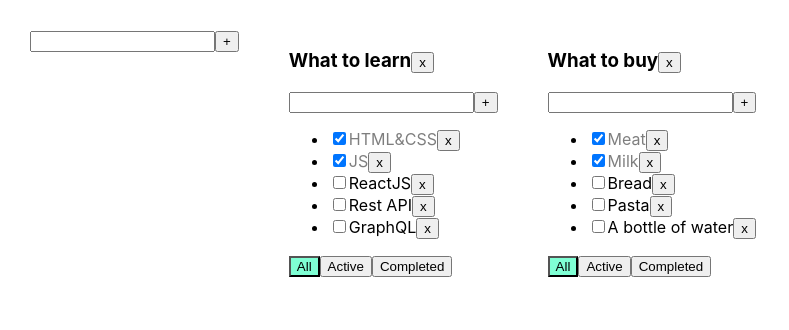
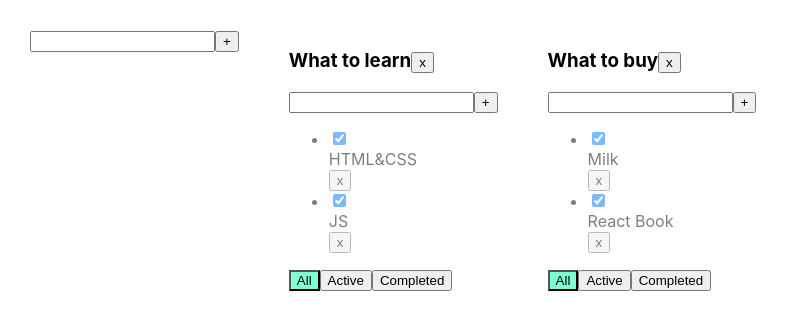
Before and after one commit to Karpenko21/1-todolist, a React (Create React App) app: page / in a window 1280 px wide. Shown: the top 330 px of the page, without its empty margins (0-789 px from the left). Built offline with nearby package versions, Linux system fonts and the light colour scheme.

Commit message:
Lesson 6 my version part1

```diff
--- a/src/AddItemForm.tsx
+++ b/src/AddItemForm.tsx
@@ -1,49 +1,47 @@
-import React, {ChangeEvent, KeyboardEvent, useState} from 'react';
-import styles from "./Todolist.module.css";
+import React, {ChangeEvent, FC, KeyboardEvent, useState} from 'react';
 
 type AddItemFormPropsType = {
-    addItem: (title:string) => void
+    addItem: (title: string) => void
 }
+const AddItemForm: FC<AddItemFormPropsType> = (props) => {
 
-const AddItemForm: React.FC<AddItemFormPropsType> = (props) => {
+    let [title, setTitle] = useState("")
+    let [error, setError] = useState<string | null>(null)
 
-    const [title, setTitle] = useState("")
-    const [error, setError] = useState<boolean>(false)
-
-    const userError = 'Title is required'
+    const addTask= () => {
+        let newTitle = title.trim();
+        if (newTitle !== "") {
+            props.addItem(newTitle)
+            setTitle("");
+        } else {
+            setError("Title is required");
+        }
+    }
 
     const onChangeHandler = (e: ChangeEvent<HTMLInputElement>) => {
         setTitle(e.currentTarget.value)
-        setError(false)
-    }
-
-    const addItem = () => {
-        if (title.trim()) {
-            props.addItem(title.trim());
-            setTitle("");
-        } else {
-            setError(true)
-        }
     }
 
     const onKeyPressHandler = (e: KeyboardEvent<HTMLInputElement>) => {
-        if (e.key === "Enter") {
-            addItem();
+        setError(null);
+        if (e.charCode === 13) {
+            addTask();
         }
     }
 
     return (
+
+
+
         <div>
-
             <input value={title}
                    onChange={onChangeHandler}
                    onKeyPress={onKeyPressHandler}
-                   className={error ? styles.error   : ""}
+                   className={error ? "error" : ""}
             />
-            <button onClick={addItem}>+</button>
-            <div className={error ? styles.errorMessage : ""}>
-                {error ? userError : ''}
-            </div>
+            <button onClick={addTask}>+</button>
+            {error && <div className="error-message">{error}</div>}
+
         </div>
     );
 };
--- a/src/App.css
+++ b/src/App.css
@@ -1,9 +1,25 @@
+
 .App {
   padding: 30px;
   display: flex;
-  flex-direction: row;
 }
 
 .App > div {
   margin-right: 50px;
 }
+
+.error {
+  border: red 1px solid;
+}
+
+.error-message {
+  color: red;
+}
+
+.active-filter {
+  background-color: aquamarine;
+}
+
+.is-done {
+  opacity: 0.5;
+}
--- a/src/App.tsx
+++ b/src/App.tsx
@@ -4,151 +4,141 @@ import {TaskType, Todolist} from './Todolist';
 import {v1} from 'uuid';
 import AddItemForm from "./AddItemForm";
 
-
-export  type TodolistType = {
+export type FilterValuesType = "all" | "active" | "completed";
+type TodolistType = {
     id: string
     title: string
     filter: FilterValuesType
 }
-export type FilterValuesType = "all" | "active" | "completed";
+
+type TasksStateType = {
+    [key: string]: Array<TaskType>
+}
+
 
 function App() {
+    let todolistId1 = v1();
+    let todolistId2 = v1();
 
-    const toDoListId_1 = v1()
-    const toDoListId_2 = v1()
-
-    const [todoLists, setTodoLists] = useState<Array<TodolistType>>([
-        {id: toDoListId_1, title: "What to learn", filter: "all"},
-        {id: toDoListId_2, title: "What to buy", filter: "all"},
+    let [todolists, setTodolists] = useState<Array<TodolistType>>([
+        {id: todolistId1, title: "What to learn", filter: "all"},
+        {id: todolistId2, title: "What to buy", filter: "all"}
     ])
 
-    type TasksStateType = {
-        [todolistId: string]: Array<TaskType>
+    let [tasks, setTasks] = useState<TasksStateType>({
+        [todolistId1]: [
+            {id: v1(), title: "HTML&CSS", isDone: true},
+            {id: v1(), title: "JS", isDone: true}
+        ],
+        [todolistId2]: [
+            {id: v1(), title: "Milk", isDone: true},
+            {id: v1(), title: "React Book", isDone: true}
+        ]
+    });
+
+
+    function removeTask(id: string, todolistId: string) {
+        //достанем нужный массив по todolistId:
+        let todolistTasks = tasks[todolistId];
+        // перезапишем в этом объекте массив для нужного тудулиста отфилтрованным массивом:
+        tasks[todolistId] = todolistTasks.filter(t => t.id != id);
+        // засетаем в стейт копию объекта, чтобы React отреагировал перерисовкой
+        setTasks({...tasks});
     }
 
-    const [tasks, setTasks] = useState<TasksStateType>({
-        [toDoListId_1]:
-            [{id: v1(), title: "HTML&CSS", isDone: true},
-                {id: v1(), title: "JS", isDone: true},
-                {id: v1(), title: "ReactJS", isDone: false},
-                {id: v1(), title: "Rest API", isDone: false},
-                {id: v1(), title: "GraphQL", isDone: false},
-            ],
-        [toDoListId_2]:
-            [{id: v1(), title: "Meat", isDone: true},
-                {id: v1(), title: "Milk", isDone: true},
-                {id: v1(), title: "Bread", isDone: false},
-                {id: v1(), title: "Pasta", isDone: false},
-                {id: v1(), title: "A bottle of water", isDone: false},
-            ],
-    })
-
-
-    function removeTask(id: string, todoListID: string) {
-        /*const tasksArrayAfterRemove: Array<TaskType> = tasks[toDoListID].filter(t => t.id != id);
-        const copyTasks = {...tasks}
-        copyTasks[toDoListID] = tasksArrayAfterRemove
-        setTasks(copyTasks) */
-
-        setTasks({...tasks, [todoListID]: tasks[todoListID].filter(t => t.id !== id)})
-
+    function addTask(title: string, todolistId: string) {
+        let task = {id: v1(), title: title, isDone: false};
+        //достанем нужный массив по todolistId:
+        let todolistTasks = tasks[todolistId];
+        // перезапишем в этом объекте массив для нужного тудулиста копией, добавив в начало новую таску:
+        tasks[todolistId] = [task, ...todolistTasks];
+        // засетаем в стейт копию объекта, чтобы React отреагировал перерисовкой
+        setTasks({...tasks});
     }
 
-    function addTask(title: string, todoListID: string) {
-
-        const newTask: TaskType = {id: v1(), title: title.trim(), isDone: false}
-        /*        const tasksArrayAfterAdd: Array<TaskType> = [newTask, ...tasks[toDoListID]]
-                const copyTasks = {...tasks}
-                setTasks(copyTasks)*/
-
-        setTasks({...tasks, [todoListID]: [newTask, ...tasks[todoListID]]});
+    function changeTaskStatus(id: string, isDone: boolean, todolistId: string) {
+        //достанем нужный массив по todolistId:
+        let todolistTasks = tasks[todolistId];
+        // найдём нужную таску:
+        let task = todolistTasks.find(t => t.id === id);
+        //изменим таску, если она нашлась
+        if (task) {
+            task.isDone = isDone;
+            // засетаем в стейт копию объекта, чтобы React отреагировал перерисовкой
+            setTasks({...tasks});
+        }
     }
 
-    const changeTasksStatus = (taskId: string, checkedValue: boolean, todoListID: string) => {
-        setTasks({
-            ...tasks,
-            [todoListID]: tasks[todoListID].map(el => el.id === taskId ? {...el, isDone: checkedValue} : el)
-        })
-    }
-    const changeTasksTitle = (taskId: string, newTitle:string, todoListID: string) => {
-        setTasks({
-            ...tasks,
-            [todoListID]: tasks[todoListID].map(el => el.id === taskId ? {...el, title: newTitle} : el)
-        })
+    function changeTaskTitle(id: string, newTitle:string, todolistId: string) {
+        debugger
+       setTasks({...tasks, [todolistId]: tasks[todolistId].map(t => t.id === id ? {...t, title: newTitle} : t)})
     }
 
 
-    const changeTodolistFilter = (value: FilterValuesType, todoListID: string) => {
-        setTodoLists(todoLists.map(tl => tl.id === todoListID ? {...tl, filter: value} : tl));
+
+    function changeTodolistFilter(value: FilterValuesType, todolistId: string) {
+        let todolist = todolists.find(tl => tl.id === todolistId);
+        if (todolist) {
+            todolist.filter = value;
+            setTodolists([...todolists])
+        }
     }
 
-    const changeTodolistTitle = (title: string, todoListID: string) => {
-        setTodoLists(todoLists.map(tl => tl.id === todoListID ? {...tl, title} : tl));
+    function removeTodolist(id: string) {
+        // засунем в стейт список тудулистов, id которых не равны тому, который нужно выкинуть
+        setTodolists(todolists.filter(tl => tl.id != id));
+        // удалим таски для этого тудулиста из второго стейта, где мы храним отдельно таски
+        delete tasks[id]; // удаляем св-во из объекта... значением которого являлся массив тасок
+        // засетаем в стейт копию объекта, чтобы React отреагировал перерисовкой
+        setTasks({...tasks});
     }
 
-    function addTodolist(title: string) {
-        const newTodolistID = v1()
-        const newTodolist: TodolistType = {id: newTodolistID, title: title, filter: 'all'}
-        setTodoLists([newTodolist, ...todoLists])
+    function addTodolist(todolistTitle: string) {
+        const newTodolistID: string = v1()
+        const newTodolist: TodolistType= {id: newTodolistID, title: todolistTitle, filter: "all"};
+        setTodolists([newTodolist, ...todolists]);
         setTasks({...tasks, [newTodolistID]: []})
     }
 
-    function removeToDoList(toDoListID: string) {
-        setTodoLists(todoLists.filter(tl => tl.id !== toDoListID))
-    }
 
 
-    const todolistComponents: Array<JSX.Element> = todoLists.map(tl => {
+    return (
+        <div className="App">
+            <AddItemForm addItem={addTodolist}/>
+            {
+                todolists.map(tl => {
+                    let allTodolistTasks = tasks[tl.id];
+                    let tasksForTodolist = allTodolistTasks;
 
+                    if (tl.filter === "active") {
+                        tasksForTodolist = allTodolistTasks.filter(t => t.isDone === false);
+                    }
+                    if (tl.filter === "completed") {
+                        tasksForTodolist = allTodolistTasks.filter(t => t.isDone === true);
+                    }
 
-            let tasksForTodolist = tasks[tl.id];
+                    return <Todolist
+                        key={tl.id}
 
-            if (tl.filter === "active") {
-                tasksForTodolist = tasks[tl.id].filter(t => !t.isDone)
-            }
-            if (tl.filter === "completed") {
-                tasksForTodolist = tasks[tl.id].filter(t => t.isDone);
+                        todolistId={tl.id}
+                        todolistTitle={tl.title}
+                        todolistFilter={tl.filter}
+
+                        tasks={tasksForTodolist}
+                        removeTask={removeTask}
+                        addTask={addTask}
+                        changeTaskStatus={changeTaskStatus}
+                        changeTaskTitle={changeTaskTitle}
+
+                        changeTodolistFilter={changeTodolistFilter}
+                        removeTodolist={removeTodolist}
+                        addTodolist={addTodolist}
+                    />
+                })
             }
 
-
-            /*const filteredTasks = () => {
-
-                let tasksForTodolist = tasks[tl.id];
-
-                if (tl.filter === "active") {
-                    return tasksForTodolist = tasks[tl.id].filter(t => !t.isDone);
-                } else if (filter === "completed") {
-                    return tasksForTodolist = tasks[tl.id].filter(t => t.isDone);
-                }
-                return tasksForTodolist
-            }*/
-
-            return (
-                <Todolist key={tl.id}
-                          todolistID={tl.id}
-                          title={tl.title}
-                          filter={tl.filter}
-
-                          tasks={tasksForTodolist}
-
-                          removeTask={removeTask}
-                          removeToDoList={removeToDoList}
-                          changeTasksTitle={changeTasksTitle}
-                          changeTodolistTitle={changeTodolistTitle}
-
-                          changeTodoListFilter={changeTodolistFilter}
-                          addTask={addTask}
-                          changeTasksStatus={changeTasksStatus}/>
-            )
-        }
-    )
-    return (
-        <div className={"App"}>
-            <AddItemForm addItem={addTodolist}/>
-                {todolistComponents}
         </div>
-    )
-
+    );
 }
 
 export default App;
--- a/src/EditableSpan.tsx
+++ b/src/EditableSpan.tsx
@@ -2,35 +2,36 @@ import React, {ChangeEvent, FC, useState} from 'react';
 
 type EditableSpanPropsType = {
     title: string
-    changeTitle: (newTitle: string) => void
+    changeTaskTitle: (title: string) => void
 }
 
 const EditableSpan: FC<EditableSpanPropsType> = (props) => {
+
+    const [title, setTitle] = useState<string>(props.title)
     const [isEditMode, setIsEditMode] = useState<boolean>(false)
-    const [title, setTitle] = useState(props.title)
 
     const onChangeHandler = (e: ChangeEvent<HTMLInputElement>) => {
         setTitle(e.currentTarget.value)
     }
-
     const onEditMode = () => {
         setIsEditMode(true)
     }
-
     const offEditMode = () => {
-        props.changeTitle(title)
+        debugger
         setIsEditMode(false)
+        props.changeTaskTitle(title)
     }
 
+
     return (
-        isEditMode
-            ? <input autoFocus
-                     value={title}
-                     onChange={onChangeHandler}
-                     onBlur={offEditMode}/>
-            : <span
-                onDoubleClick={onEditMode}>
-                {props.title}</span>
+        <div>
+            {isEditMode
+                ? <input autoFocus
+                         value={title}
+                         onChange={onChangeHandler}
+                         onBlur={offEditMode}/>
+                : <span onDoubleClick={onEditMode}>{props.title}</span>}
+        </div>
     );
 };
 
--- a/src/Todolist.module.css
+++ /dev/null
@@ -1,15 +0,0 @@
-
-.error {
-    border: red 1px solid;
-}
-
-.errorMessage {
-    color: red;
-}
-.activeFilter {
-    background-color: aquamarine;
-}
-
-.isDone {
-    opacity: 0.5;
-}
--- a/src/Todolist.tsx
+++ b/src/Todolist.tsx
@@ -1,9 +1,7 @@
-import React, {ChangeEvent, KeyboardEvent, useState} from 'react';
+import React, {ChangeEvent, useState, KeyboardEvent} from 'react';
 import {FilterValuesType} from './App';
-import styles from './Todolist.module.css'
 import AddItemForm from "./AddItemForm";
 import EditableSpan from "./EditableSpan";
-
 
 export type TaskType = {
     id: string
@@ -11,81 +9,77 @@ export type TaskType = {
     isDone: boolean
 }
 
-type TodolistPropsType = {
-    todolistID: string
-    title: string
+type PropsType = {
+    todolistId: string
+    todolistTitle: string
+    todolistFilter: FilterValuesType
+
     tasks: Array<TaskType>
-    filter: FilterValuesType
+    removeTask: (taskId: string, todolistId: string) => void
+    addTask: (title: string, todolistId: string) => void
+    changeTaskStatus: (id: string, isDone: boolean, todolistId: string) => void
+    changeTaskTitle:(id: string, newTitle:string, todolistId: string) => void
 
-    removeTask: (taskId: string, todoListID: string) => void
-    addTask: (title: string, todoListID: string) => void
-    changeTasksStatus: (taskId: string, checkedValue: boolean, todoListID: string) => void
-    changeTasksTitle: (taskId: string, newTitle:string,  todoListID: string) => void
+    changeTodolistFilter: (value: FilterValuesType, todolistId: string) => void
+    removeTodolist: (id: string) => void
+    addTodolist: (todolistTitle: string) => void
 
-    removeToDoList: (toDoListID: string) => void
-    changeTodoListFilter: (value: FilterValuesType, todoListID: string) => void
-    changeTodolistTitle: (title: string, todoListID: string) => void
 }
 
-
-export function Todolist(props: TodolistPropsType) {
+export function Todolist(props: PropsType) {
 
 
-    const [buttonName, setButtonName] = useState<FilterValuesType>('all')
+    const addTask = (title: string) => props.addTask(title, props.todolistId)
 
 
-    const onButtonClickHandler = (value: FilterValuesType) => {
-        props.changeTodoListFilter(value, props.todolistID);
-        setButtonName(value)
-    }
-
-    const removeTodolist = () => {
-        props.removeToDoList(props.todolistID)
-    }
-
-    const addNewTask = (title: string) => props.addTask(title, props.todolistID)
-
-    const changeTodolistTitle = (newTitle: string) => {props.changeTodolistTitle(newTitle, props.todolistID)}
 
 
-    return (
+
+    const removeTodolist = () => props.removeTodolist(props.todolistId)
+
+    const onAllClickHandler = () => props.changeTodolistFilter("all", props.todolistId);
+    const onActiveClickHandler = () => props.changeTodolistFilter("active", props.todolistId);
+    const onCompletedClickHandler = () => props.changeTodolistFilter("completed", props.todolistId);
+
+    return <div>
+        <h3> {props.todolistTitle}
+            <button onClick={removeTodolist}>x</button>
+        </h3>
+        <AddItemForm addItem={addTask}/>
+        <ul>
+            {
+                props.tasks.map(t => {
+                    const onClickHandler = () => props.removeTask(t.id, props.todolistId)
+                    const onChangeHandler = (e: ChangeEvent<HTMLInputElement>) => {
+                        let newIsDoneValue = e.currentTarget.checked;
+                        props.changeTaskStatus(t.id, newIsDoneValue, props.todolistId);
+                    }
+                    const getNewTitle = (title: string) => {
+                        debugger
+                        props.changeTaskTitle(t.id, title, props.todolistId)
+                    }
+
+
+                    return <li key={t.id} className={t.isDone ? "is-done" : ""}>
+                        <input type="checkbox" onChange={onChangeHandler} checked={t.isDone}/>
+                        <span>
+                           <EditableSpan title={t.title} changeTaskTitle={getNewTitle}/>
+                        </span>
+                        <button onClick={onClickHandler}>x</button>
+                    </li>
+                })
+            }
+        </ul>
         <div>
-            <h3>
-                <EditableSpan title={props.title} changeTitle={changeTodolistTitle}/>
-                <button onClick={removeTodolist}>x</button>
-            </h3>
-            <AddItemForm addItem={addNewTask}/>
-            <ul>
-                {
-                    props.tasks.map(t => {
-
-                        const onClickHandler = () => props.removeTask(t.id, props.todolistID)
-
-                        const onChangeCheckedHandler = (taskId: string, checkedValue: boolean, todoListID: string) => props.changeTasksStatus(taskId, checkedValue, todoListID)
-                       const  changeTaskTitle = (newTitle: string) => {props.changeTasksTitle(t.id, newTitle, props.todolistID )}
-
-                        return <li key={t.id}>
-                            <input type="checkbox" checked={t.isDone}
-                                   onChange={(e) => onChangeCheckedHandler(t.id, e.currentTarget.checked, props.todolistID)}/>
-                            <span className={t.isDone ? styles.isDone : ""}>
-                                <EditableSpan title={t.title} changeTitle={changeTaskTitle}/>
-                            </span>
-                            <button onClick={onClickHandler}>x</button>
-                        </li>
-                    })
-                }
-            </ul>
-            <div>
-                <button onClick={() => onButtonClickHandler('all')}
-                        className={buttonName === 'all' ? styles.activeFilter : ""}>All
-                </button>
-                <button onClick={() => onButtonClickHandler('active')}
-                        className={buttonName === 'active' ? styles.activeFilter : ""}>Active
-                </button>
-                <button onClick={() => onButtonClickHandler('completed')}
-                        className={buttonName === 'completed' ? styles.activeFilter : ""}>Completed
-                </button>
-            </div>
+            <button className={props.todolistFilter === 'all' ? "active-filter" : ""}
+                    onClick={onAllClickHandler}>All
+            </button>
+            <button className={props.todolistFilter === 'active' ? "active-filter" : ""}
+                    onClick={onActiveClickHandler}>Active
+            </button>
+            <button className={props.todolistFilter === 'completed' ? "active-filter" : ""}
+                    onClick={onCompletedClickHandler}>Completed
+            </button>
         </div>
-    )
+    </div>
 }
--- a/src/index.tsx
+++ b/src/index.tsx
@@ -1,10 +1,12 @@
 import React from 'react';
-import ReactDOM from 'react-dom';
 import './index.css';
 import App from './App';
 import * as serviceWorker from './serviceWorker';
+import { createRoot } from 'react-dom/client';
 
-ReactDOM.render(<App />,  document.getElementById('root'));
+const container  = document.getElementById('root') as HTMLElement
+const root = createRoot(container);
+root.render(<App />);
 
 // If you want your app to work offline and load faster, you can change
 // unregister() to register() below. Note this comes with some pitfalls.
```
